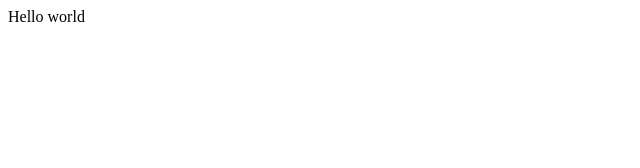
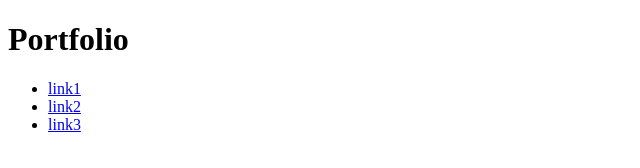
Before and after one commit to platankato/platankato.github.io, a plain HTML site: page index.html in a window 1280 px wide. Shown: the whole page, without its empty margins (0-640 px from the left). Drawn offline with Linux system fonts and the light colour scheme.

Commit message:
commit 2 - add new files

```diff
--- a/index.html
+++ b/index.html
@@ -5,8 +5,21 @@
     <meta http-equiv="X-UA-Compatible" content="IE=edge">
     <meta name="viewport" content="width=device-width, initial-scale=1.0">
     <title>Platan</title>
+    <link rel="stylesheet" href="style/style.css">
 </head>
 <body>
-    Hello world
+<header>
+    <h1>Portfolio</h1>
+<nav>
+    <ul>
+        <li><a href="#">link1</a></li>
+        <li><a href="#">link2</a></li>
+        <li><a href="#">link3</a></li>
+    </ul>
+</nav>
+
+
+
+</header>
 </body>
 </html>
```
Also changed, not shown: style/style.css (added), style/style.scss (added), 1 other file.
